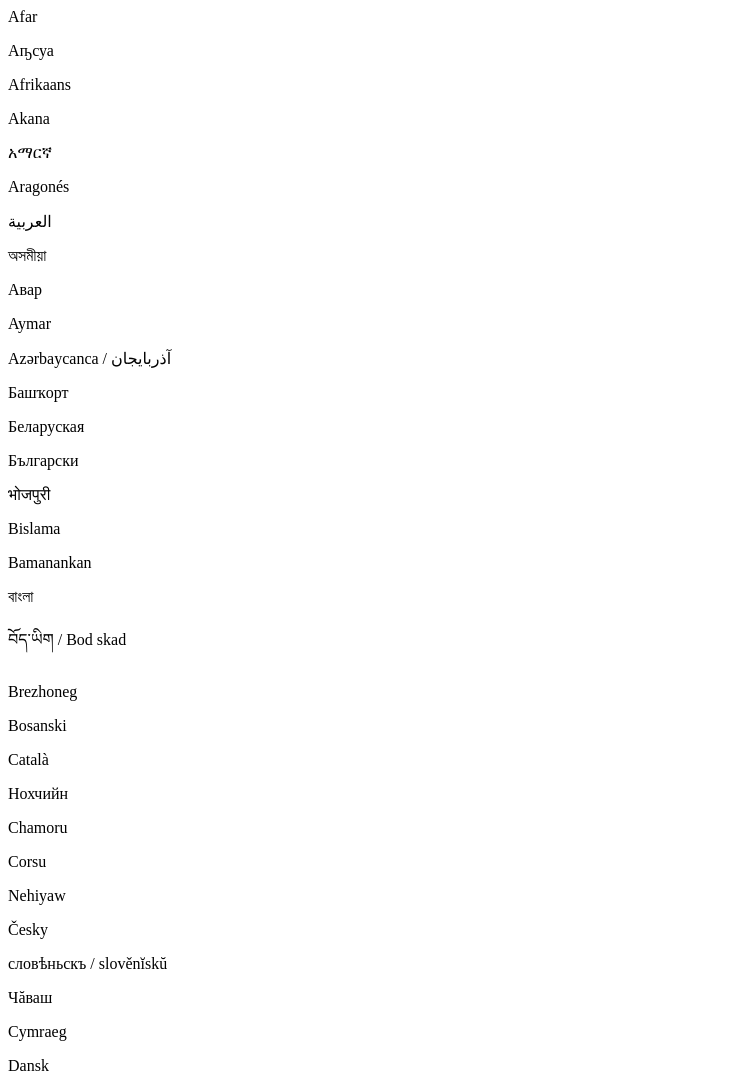
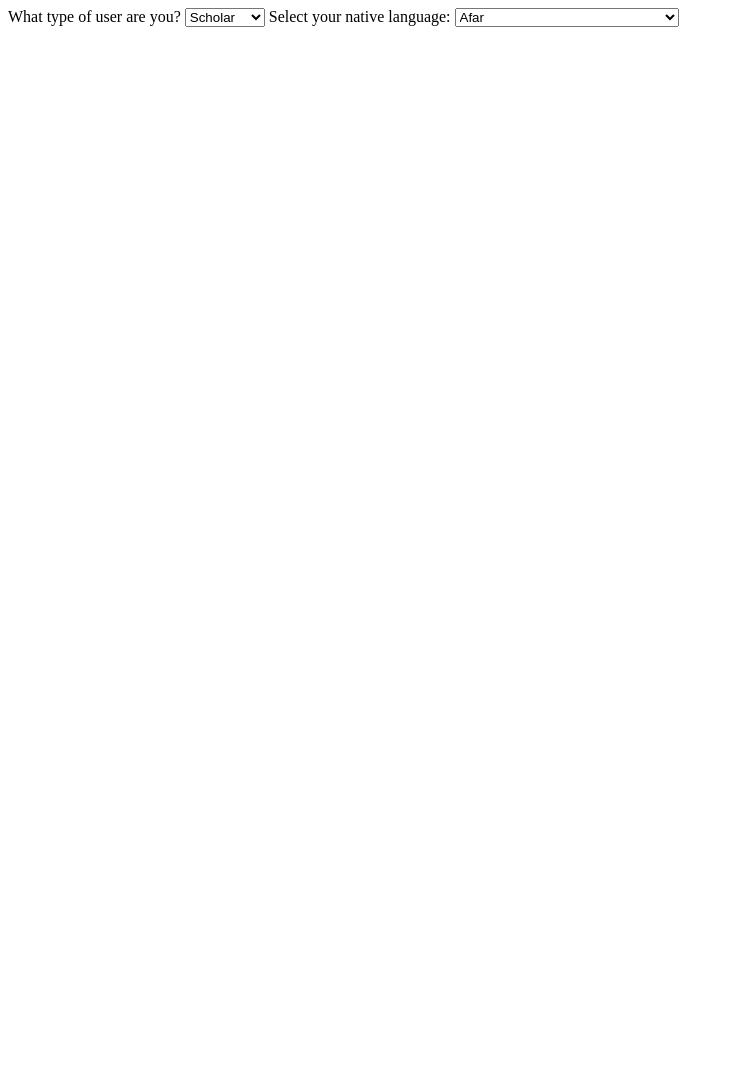
Before and after one commit to jerseycity19/team-13, a Flask app: page /languages in a window 1280 px wide. Shown: the top 1077 px of the page, without its empty margins (0-735 px from the left). After the commit the page ends 27 px from the top, so only its background shows below. Run offline with Flask 2, Linux system fonts and the light colour scheme.

Commit message:
add userid dropdown

```diff
--- a/app/routes.py
+++ b/app/routes.py
@@ -3,18 +3,10 @@ from app import app
 import json
 
 @app.route('/')
-@app.route('/index')
+@app.route('/index', methods = ['GET'])
 def index():
-    user = {'username': 'Miguel'}
-    return '''
-<html>
-    <head>
-        <title>Home Page - Microblog</title>
-    </head>
-    <body>
-        <h1>Hello, ''' + user['username'] + '''!</h1>
-    </body>
-</html>'''
+    UserID = ['Scholar', 'Student', 'Administrator', 'Non-University']
+    return render_template('test.html', UserID=UserID)
 
 @app.route('/languages')
 def languages():
--- a/app/templates/languages.html
+++ b/app/templates/languages.html
@@ -3,8 +3,17 @@
         <title>Language Select Test Page</title>
     </head>
     <body>
-        {% for lang in languages %}
-        <p>{{ languages[lang]['native'] }}</p>
-        {% endfor %}
+        <label>What type of user are you?</label>
+        <select>
+            <option>Scholar</option>
+            <option>Professor</option>
+            <option>etc</option>
+        </select>
+        <label>Select your native language: </label>
+        <select name="language">
+            {% for lang in languages %}
+            <option name="{{ languages[lang] }}" value="{{ languages[lang] }}">{{ languages[lang]['native'] }}</p>
+            {% endfor %}
+        </select>
     </body>
 </html>
```
